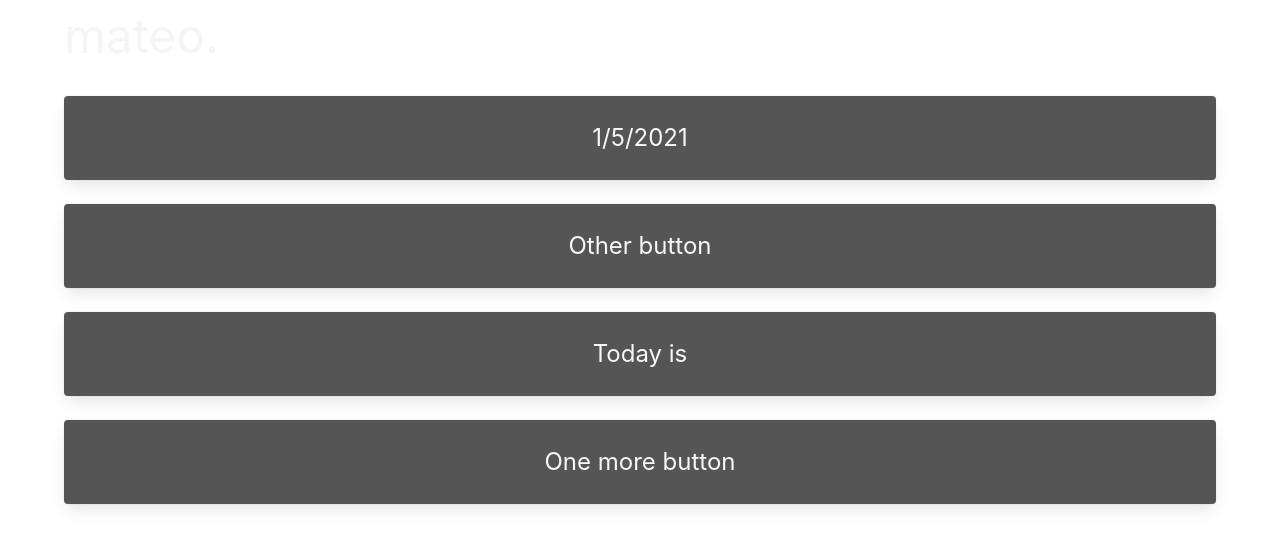
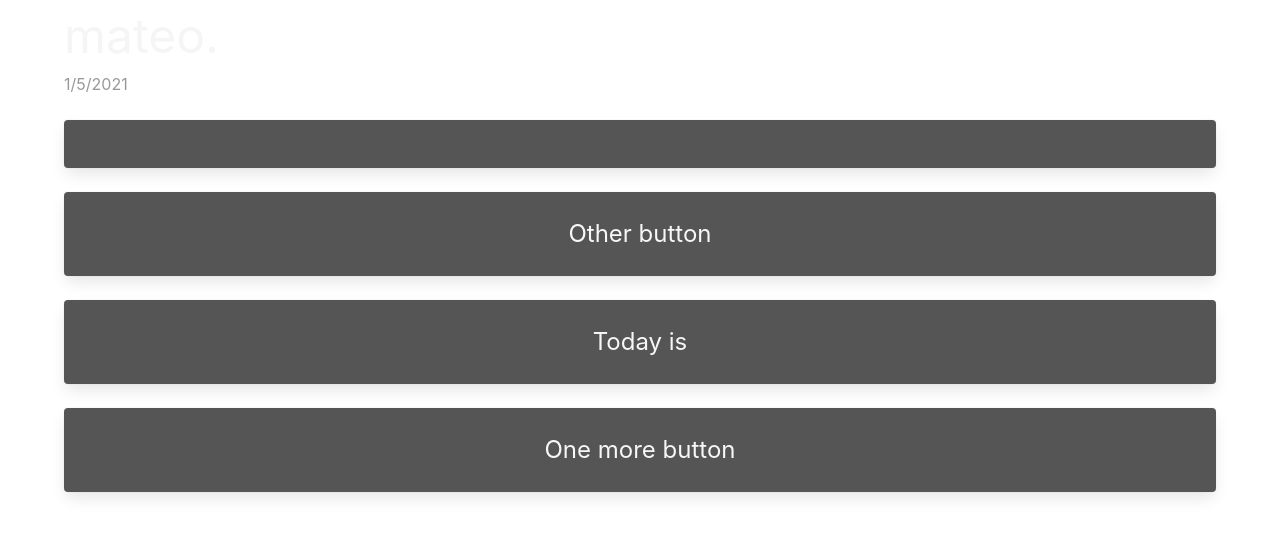
Before and after one commit to mateomorrison/mateo, a Next.js app: page / in a window 1280 px wide. Shown: the top 548 px of the page. Built offline with nearby package versions, Linux system fonts and the light colour scheme.

Commit message:
Update index.js

```diff
--- a/pages/index.js
+++ b/pages/index.js
@@ -48,9 +48,7 @@ export default class App extends React.Component {
     //this.setState({date: data}))
   }
 
-  firstCard() {
-    return alert("hi!");
-  }
+  actionButton() {}
 
   secondCard() {
     return alert("also works!");
@@ -63,11 +61,11 @@ export default class App extends React.Component {
       return (
         <Wrapper>
           <Logo>mateo.</Logo>
+          <h1 style={{ color: "#999" }}>{todayDate}</h1>
           <CardWrapper type="full">
-            <Card type="long">
-              <P>
-                {todayDate}
-              </P>
+            <Card type="long" onPress={this.actionButton}>
+              <P>{data.actionButtonText}</P>
+              <P>{data.actionButton}</P>
             </Card>
             <Card type="long" onPress={this.firstCard}>
               <P>Other button</P>
```
